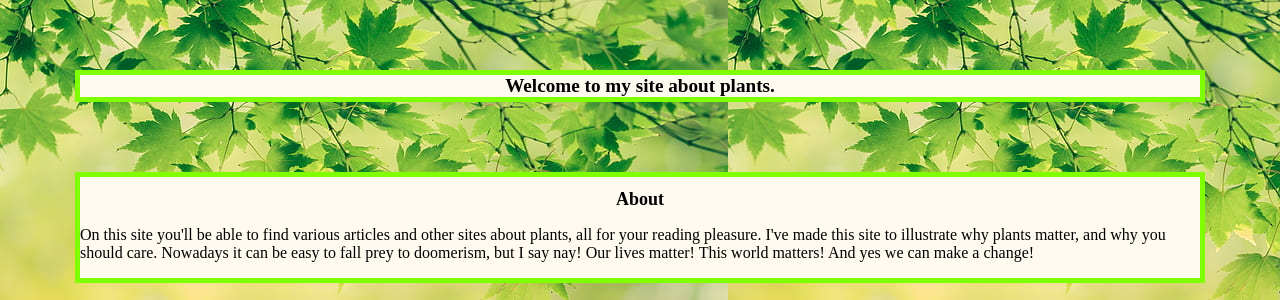
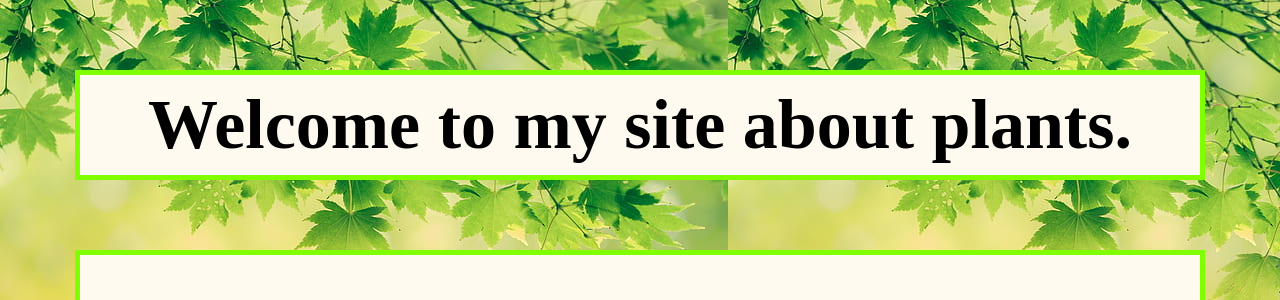
Before and after one commit to ro-the-programmer/plant.github.io, a plain HTML site: page index.html in a window 1280 px wide. Shown: the top 300 px of the page. Drawn offline with Linux system fonts and the light colour scheme.

Commit message:
im chaning

```diff
--- a/styles.css
+++ b/styles.css
@@ -1,14 +1,16 @@
 body{
     margin:5px;
     background-image:url(images/leaves-background-nature-yellow-preview.jpg);
+    background-repeat:repeat-x;
 }
 header{
-    font-size: larger;
+    font-size: 70;
     text-align: center;
     font-weight: bold;
 }
 div{
     margin:70px;
+    padding:10px;
     border-style:solid;
     border-width:5px;
     border-color:chartreuse;
@@ -16,7 +18,7 @@ div{
 
 }
 h1{
-    font-size: large;
+    font-size: 60;
     text-align: center;
     font-weight: bold;
 }
```
